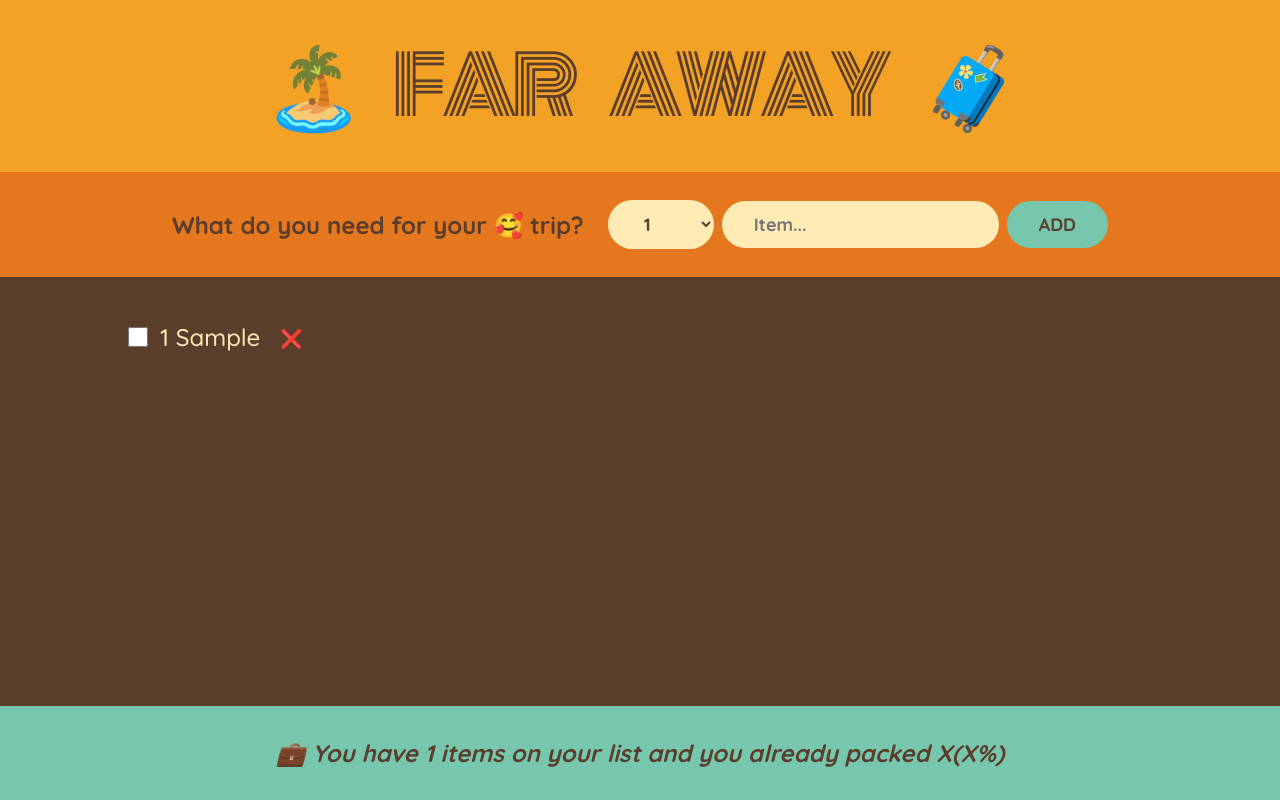
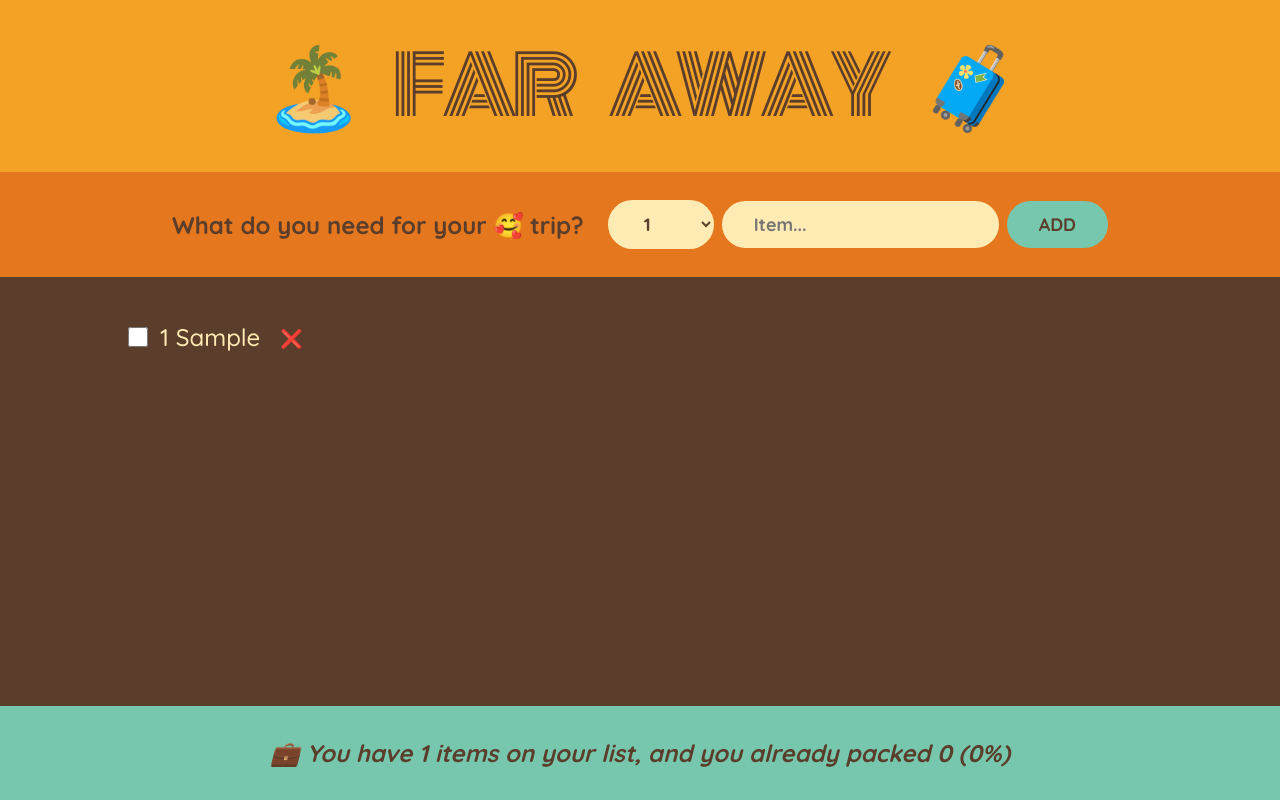
Before and after one commit to drmisssciurus/travel-list, a React (Create React App) app: page / in a window 1280 px wide. Both pictures are taken after typing "Sample" into the empty fields and a click on the button "ADD". Built offline with nearby package versions, Linux system fonts and the light colour scheme; the HTML template or start-up script is replaced by a standard one.

Commit message:
derived state

```diff
--- a/src/App.js
+++ b/src/App.js
@@ -2,7 +2,6 @@
 
 export default function App() {
   const [items, setItems] = useState([]);
-  console.log(items.length);
 
   function handleAddItems(item) {
     setItems((items) => [...items, item]);
@@ -113,10 +112,25 @@
 }
 
 function Stats({ items }) {
-  const x = items.length;
+  if (!items.length) {
+    return (
+      <p className="stats">
+        <em>Start adding some items in your packing list 🚀</em>
+      </p>
+    );
+  }
+
+  const numItems = items.length;
+  const numPacked = items.filter((item) => item.packed).length;
+  const percentage = Math.round((numPacked / numItems) * 100);
+
   return (
     <footer className="stats">
-      <em>💼 You have {x} items on your list and you already packed X(X%)</em>
+      <em>
+        {percentage === 100
+          ? 'You got everything! Ready to go ✈️'
+          : `💼 You have ${numItems} items on your list, and you already packed ${numPacked} (${percentage}%)`}
+      </em>
     </footer>
   );
 }
```
